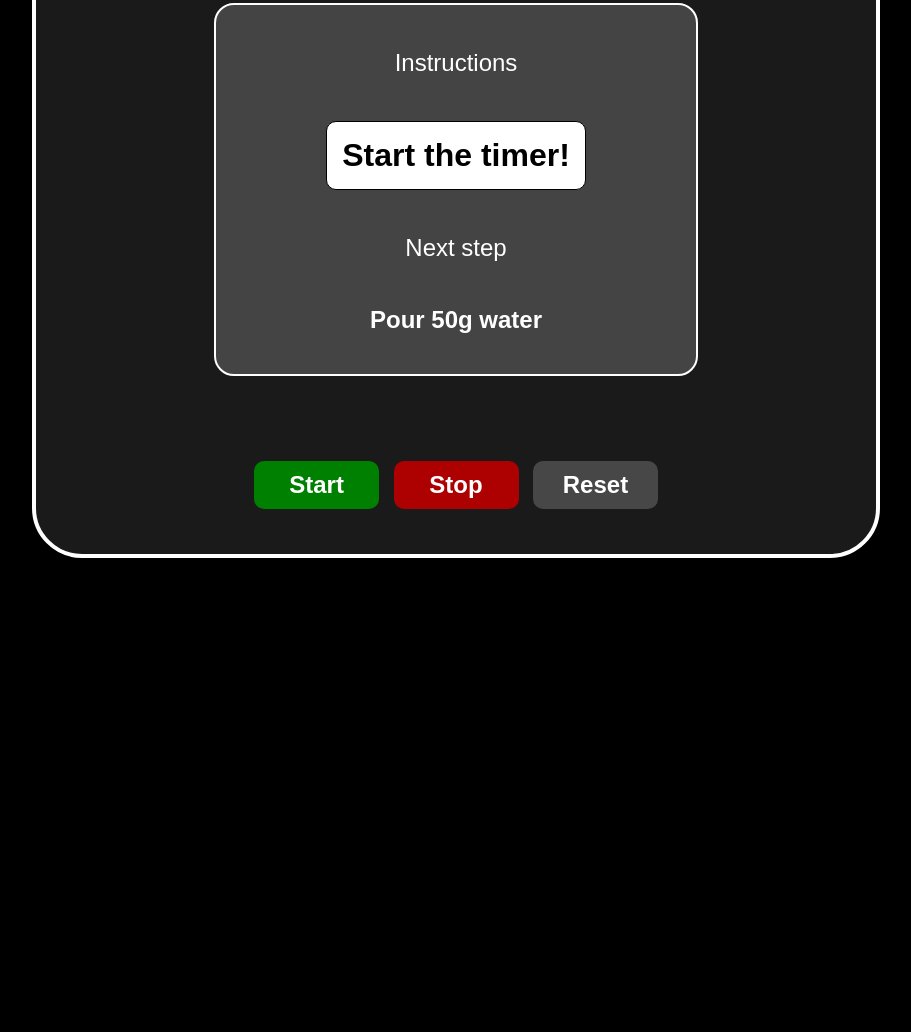
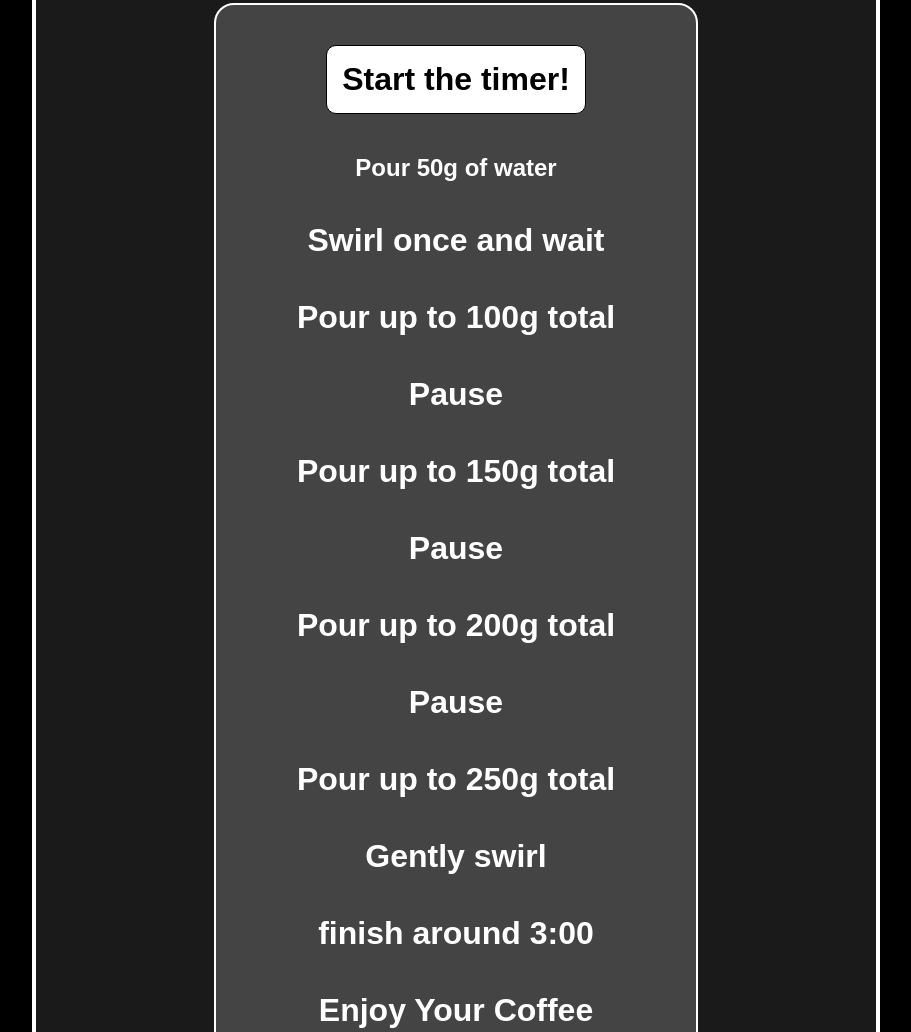
Before and after one commit to simfrisk/Coffee-Timer, a plain HTML site: page index.html in a window 1280 px wide. Shown: the part 371-1403 px from the top of the page, without its empty margins (184-1095 px from the left). Before the commit the page ends 937 px from the top, so only its background shows below. Drawn offline with Linux system fonts and the light colour scheme.

Commit message:
Update index.html

```diff
--- a/index.html
+++ b/index.html
@@ -16,18 +16,30 @@
 
     <div id="container">
         <div id="display">
-            10
+            3
         </div>
         <div id="containerInstructions">
-            <p>Instructions</p>
             <h3 id="step1">Start the timer!</h3>
-            <p>Next step</p>
-            <h3 id="step2">Pour 50g water</h3>
+            <h3 id="step2">Pour 50g of water</h3>
+            <h3 class="hiddenSteps" id="step3">Swirl once and wait</h3>
+            <h3 class="hiddenSteps" id="step4">Pour up to 100g total</h3>
+            <h3 class="hiddenSteps" id="step5">Pause</h3>
+            <h3 class="hiddenSteps" id="step6">Pour up to 150g total</h3>
+            <h3 class="hiddenSteps" id="step7">Pause</h3>
+            <h3 class="hiddenSteps" id="step8">Pour up to 200g total</h3>
+            <h3 class="hiddenSteps" id="step9">Pause</h3>
+            <h3 class="hiddenSteps" id="step10">Pour up to 250g total</h3>
+            <h3 class="hiddenSteps" id="step11">Gently swirl</h3>
+            <h3 class="hiddenSteps" id="step12">finish around 3:00</h3>
+            <h3 class="hiddenSteps" id="step13">Enjoy Your Coffee</h3>
         </div>
+
+
+        <div id="box"></div>
         <div id="controls">
             <button id="startBtn">Start</button>
-            <button id="stopBtn">Stop</button>
-            <button id="resetBtn">Reset</button>
+            <!-- <button id="stopBtn">Stop</button>
+            <button id="resetBtn">Reset</button> -->
         </div>
     </div>
 
```
